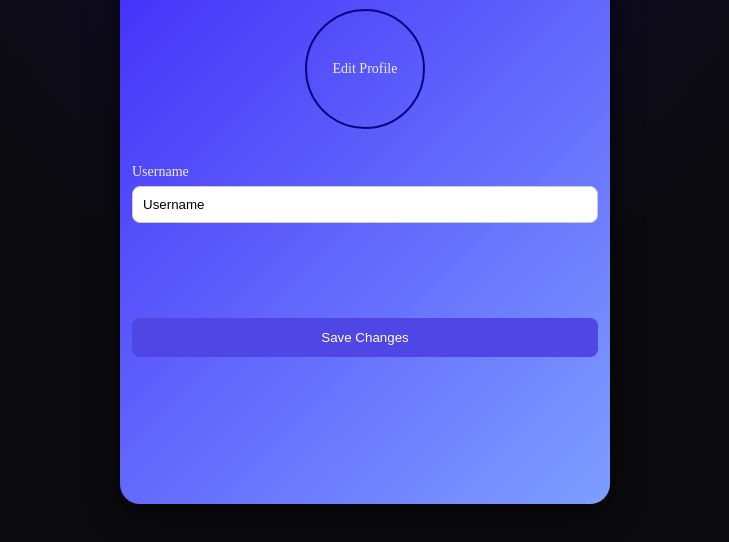
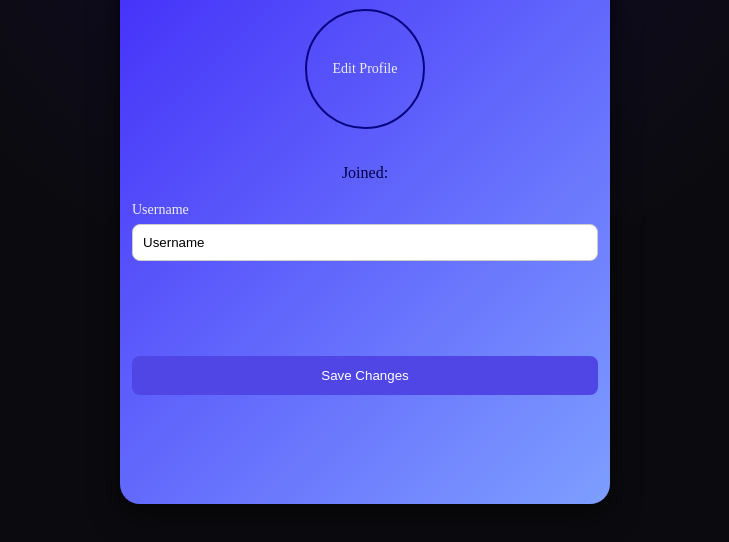
Before and after one commit to AlirezaLT/CHAT-BOX, a plain HTML site: page frontend/HTML/UserPanel.html in a window 1280 px wide. Shown: the part 206-748 px from the top of the page, without its empty margins (275-1004 px from the left). Drawn offline with Linux system fonts and the light colour scheme.

Commit message:
Joined date added

```diff
--- a/frontend/CSS/UserPanel.css
+++ b/frontend/CSS/UserPanel.css
@@ -117,7 +117,9 @@ backdrop-filter: blur(15px);
 overflow-x: hidden;
 }
 
-
+.Joined{
+  color: rgb(0, 0, 70);
+}
 /***************** NAV *****************/
 .nav{
     padding: 5px;
--- a/frontend/HTML/UserPanel.html
+++ b/frontend/HTML/UserPanel.html
@@ -25,6 +25,7 @@
                         <input type="file" accept="image/*">
                         <Span>Edit Profile</Span>
                       </label>
+                      <span class="Joined">Joined:</span>
                     <label>
                       Username
                       <input type="text" value="Username" class="inputs">
```
